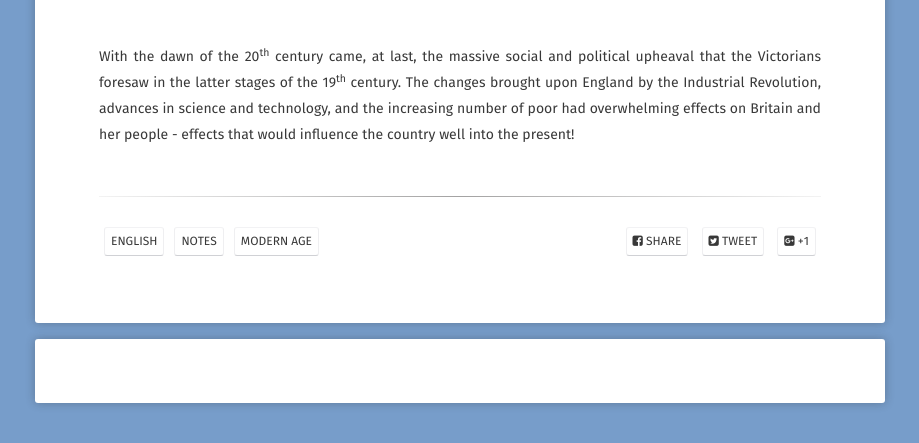
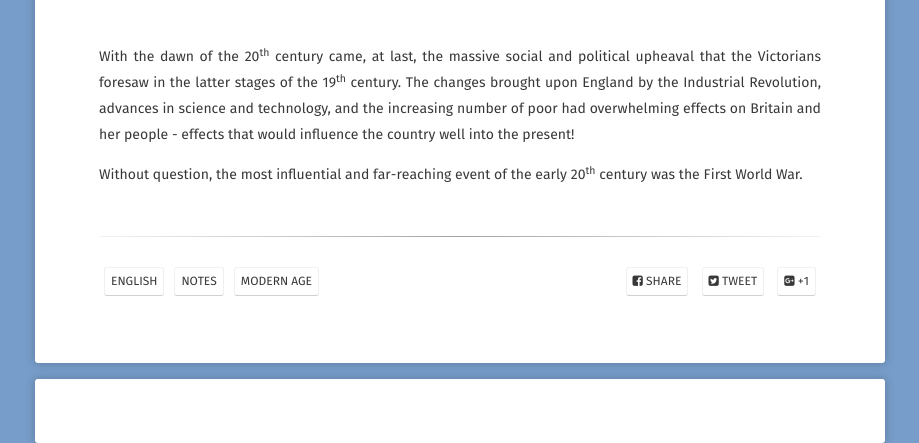
Before and after one commit to EthenStrine/site, a Jekyll site: the page built from _posts/2019-04-17-the modern age.md, in a window 1280 px wide, cut to the strip 574-1017 px from the top of the page. Shown: the whole strip, without its empty margins (180-1099 px from the left). Built offline with Jekyll 4.4.1, drawn with Linux system fonts in a browser that asks for light colours; some web fonts are replaced; comment, search, counter and statistics services are not loaded.

Commit message:
Update 2019-04-17-the modern age.md

```diff
--- a/_posts/2019-04-17-the modern age.md
+++ b/_posts/2019-04-17-the modern age.md
@@ -12,3 +12,5 @@ comments: true
 ---
 
 With the dawn of the 20<sup>th</sup> century came, at last, the massive social and political upheaval that the Victorians foresaw in the latter stages of the 19<sup>th</sup> century. The changes brought upon England by the Industrial Revolution, advances in science and technology, and the increasing number of poor had overwhelming effects on Britain and her people - effects that would influence the country well into the present!
+
+Without question, the most influential and far-reaching event of the early 20<sup>th</sup> century was the First World War.
```
